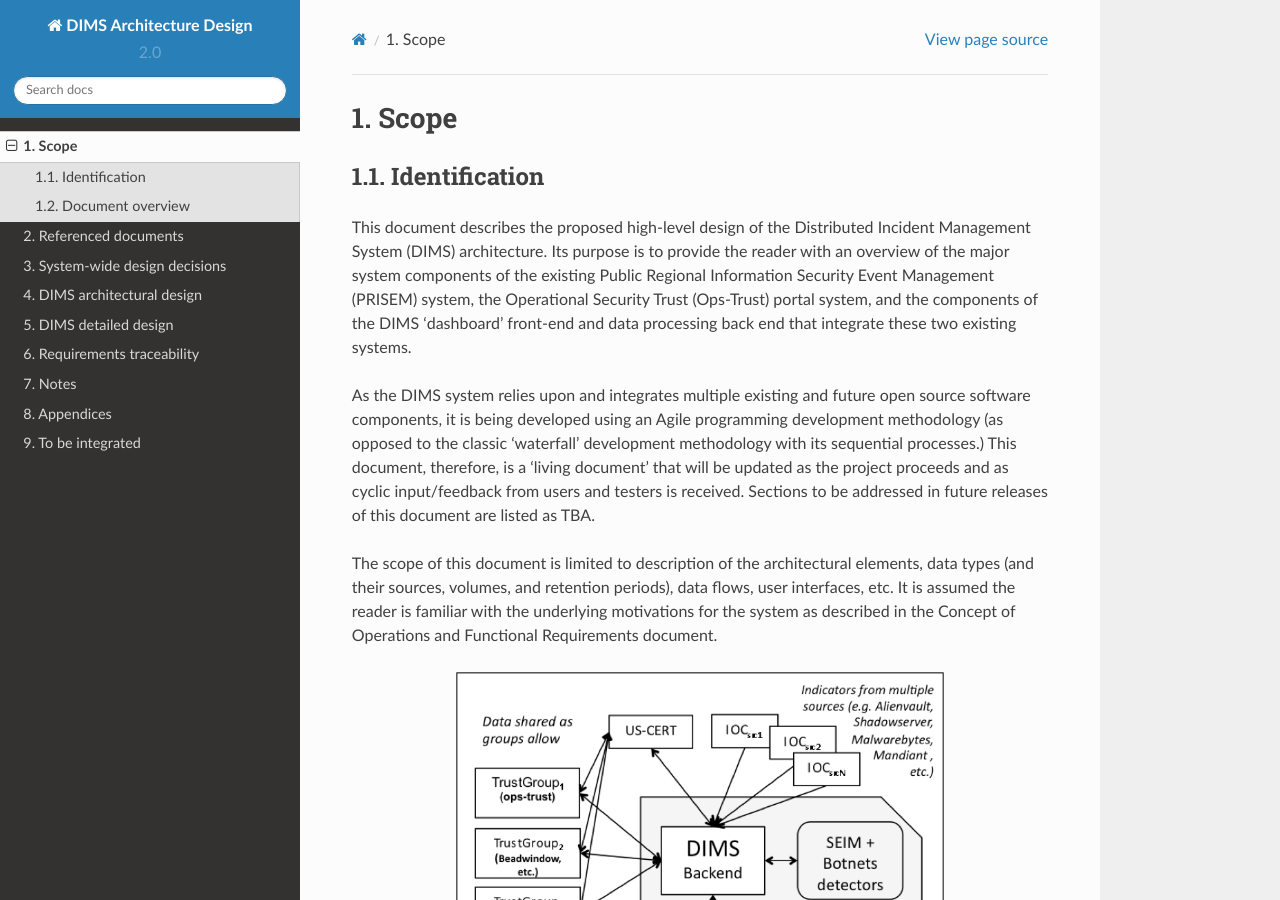
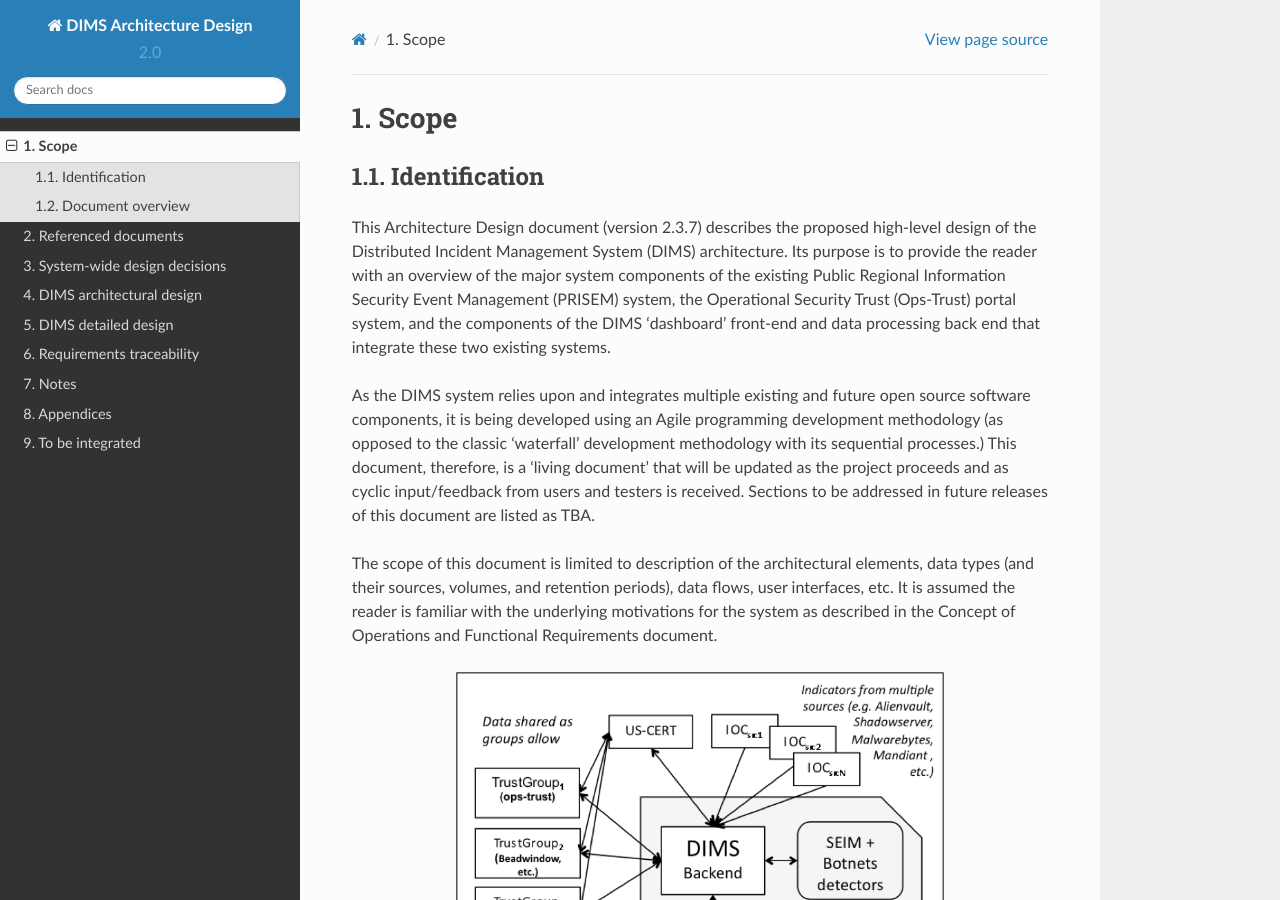
Before and after one commit to uw-dims/dims-ad, a Sphinx documentation site: the page built from source/scope.rst, in a window 1280 px wide and 900 px high. Built offline with Sphinx 7.4.7 and the Read the Docs theme 2.0.0, drawn with Linux system fonts in a browser that asks for light colours.

Commit message:
Add |release| to scope.rst like other docs

```diff
--- a/source/scope.rst
+++ b/source/scope.rst
@@ -7,7 +7,8 @@ Scope
 Identification
 --------------
 
-This document describes the proposed high-level design of the
+This Architecture Design document (version |release|) describes
+the proposed high-level design of the
 Distributed Incident Management System (DIMS) architecture. Its
 purpose is to provide the reader with an overview of the major system
 components of the existing Public Regional Information Security Event
```
